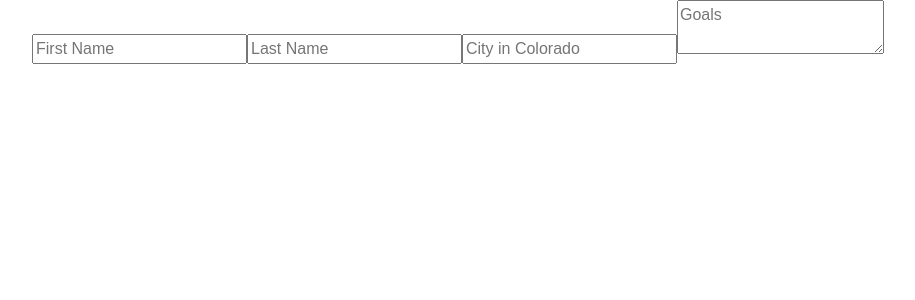
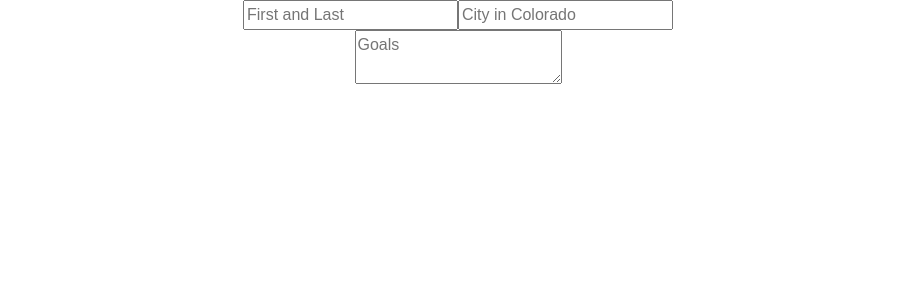
Before and after one commit to BootcampersCollective/juneFreestyleHack, a React (Create React App) app in the folder react/: page /SingleReg in a window 1280 px wide. Shown: the top 300 px of the page, without its empty margins (182-1097 px from the left). Built offline with nearby package versions, Linux system fonts and the light colour scheme.

Commit message:
singlereg form is taking info and setting state

```diff
--- a/react/src/comp/regInfo/singleReg.js
+++ b/react/src/comp/regInfo/singleReg.js
@@ -1,20 +1,44 @@
 import React from 'react'
 
-const SingleReg = () => {
+class SingleReg extends React.Component {
 
+	constructor(props) {
+		super(props)
+		this.state = {
+			profileInfo: {}
+		}
+	}
+
+	fillInfo(info, key) {
+		const profileInfo = this.state.profileInfo
+		profileInfo[key] = info
+
+		this.setState({
+			profileInfo: profileInfo
+		})
+
+		console.log(this.state);
+	}
+
+	render () {
 		return(
 			<div>
 				<form>
+				<div id="generalInfo">
+					<input type="text" placeholder="First and Last" onChange={(e) => this.fillInfo(e.target.value, "name")}/>
+					<input type="text" placeholder="City in Colorado" onChange={(e) => this.fillInfo(e.target.value, "location")}/>
+				</div>
 
-				<input type="text" placeholder="First Name"/>
-				<input type="text" placeholder="Last Name"/>
-				<input type="text" placeholder="City in Colorado"/>
-				<textarea placeholder="Goals"/>
+				<div id="deepInfo">
+					<textarea placeholder="Goals" onChange={(e) => this.fillInfo(e.target.value, "goals")}/>
 
+				</div>
 
 				</form>
+
 			</div>
 		)
+	}
 }
 
 
```
Also changed, not shown: react/src/comp/regInfo/registration.css (added). Lines whose indentation alone changed are shown as unchanged.
